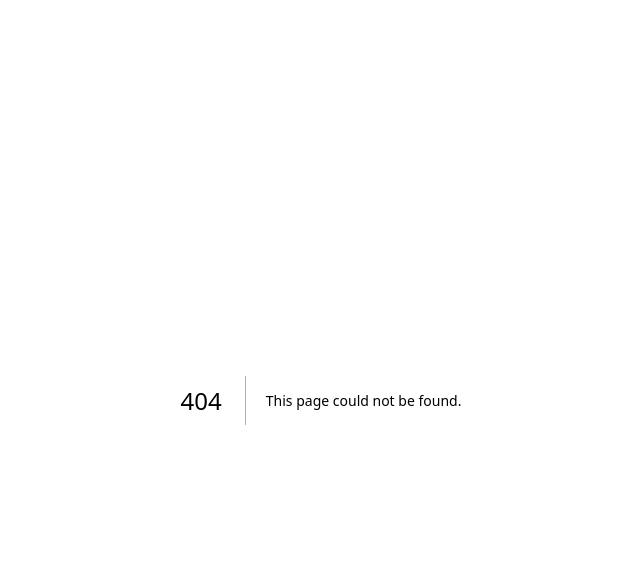
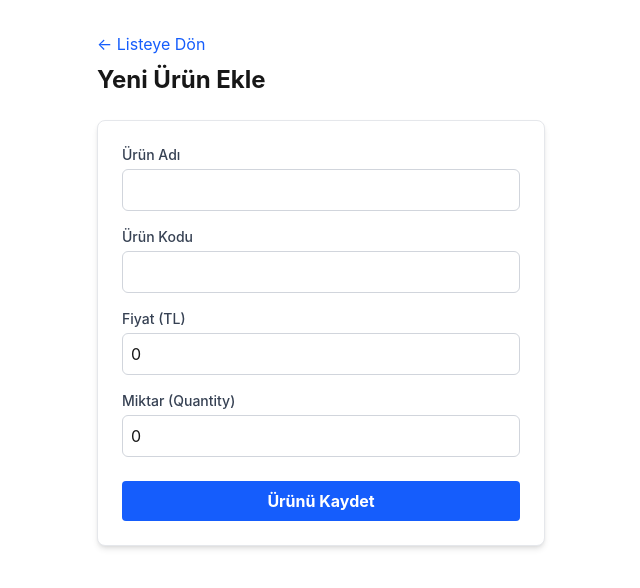
Before and after one commit to CanKaya4/ProductFlow, a Next.js app in the folder product-flow-client/: page /create in a window 1280 px wide. Before the commit this address had no page. Shown: the top 588 px of the page, without its empty margins (319-959 px from the left). Built offline with nearby package versions, Linux system fonts and the light colour scheme; no server answers.

Commit message:
feat(client): implement product creation page

```diff
--- /dev/null
+++ b/product-flow-client/src/app/create/page.tsx
@@ -0,0 +1,94 @@
+'use client';
+
+import { useState } from 'react';
+import { useRouter } from 'next/navigation';
+import { productService } from '@/services/productService';
+import { ProductCreateDto } from '@/types/product';
+import Link from 'next/link';
+export default function CreateProductPage() {
+    const router = useRouter();
+    const [loading, setLoading] = useState(false);
+    const [product, setProduct] = useState<ProductCreateDto>({
+        name: '',
+        productCode: '',
+        price: 0,
+        quantity: 0
+    });
+
+    const handleSubmit = async (e: React.FormEvent) => {
+        e.preventDefault();
+        setLoading(true);
+        try {
+            await productService.create(product);
+            router.push('/');
+        } catch (error) {
+            console.error("Ekleme hatası:", error);
+            alert("Ürün eklenirken bir hata oluştu.");
+        } finally {
+            setLoading(false);
+        }
+    };
+
+    return (
+        <main className="container mx-auto p-8 max-w-lg">
+            <div className="mb-6">
+                <Link href="/" className="text-blue-600 hover:underline">← Listeye Dön</Link>
+                <h1 className="text-2xl font-bold mt-2">Yeni Ürün Ekle</h1>
+            </div>
+
+            <form onSubmit={handleSubmit} className="bg-white p-6 rounded-lg shadow-md border border-gray-200">
+                <div className="mb-4">
+                    <label className="block text-sm font-medium text-gray-700">Ürün Adı</label>
+                    <input
+                        type="text"
+                        required
+                        className="mt-1 block w-full border border-gray-300 rounded-md p-2"
+                        value={product.name}
+                        onChange={(e) => setProduct({ ...product, name: e.target.value })}
+                    />
+                </div>
+                  <div className="mb-4">
+                    <label className="block text-sm font-medium text-gray-700">Ürün Kodu</label>
+                    <input
+                        type="text"
+                        required
+                        className="mt-1 block w-full border border-gray-300 rounded-md p-2"
+                        value={product.productCode}
+                        onChange={(e) => setProduct({ ...product, productCode: e.target.value })}
+                    />
+                </div>
+
+                <div className="mb-4">
+                    <label className="block text-sm font-medium text-gray-700">Fiyat (TL)</label>
+                    <input
+                        type="number"
+                        step="0.01"
+                        required
+                        className="mt-1 block w-full border border-gray-300 rounded-md p-2"
+                        value={product.price}
+                        onChange={(e) => setProduct({ ...product, price: parseFloat(e.target.value) })}
+                    />
+                </div>
+
+                <div className="mb-6">
+                    <label className="block text-sm font-medium text-gray-700">Miktar (Quantity)</label>
+                    <input
+                        type="number"
+                        required
+                        className="mt-1 block w-full border border-gray-300 rounded-md p-2"
+                        value={product.quantity}
+                        onChange={(e) => setProduct({ ...product, quantity: parseInt(e.target.value) })}
+                    />
+                </div>
+
+                <button
+                    type="submit"
+                    disabled={loading}
+                    className="w-full bg-blue-600 text-white font-bold py-2 px-4 rounded hover:bg-blue-700 disabled:bg-blue-300 transition"
+                >
+                    {loading ? 'Kaydediliyor...' : 'Ürünü Kaydet'}
+                </button>
+            </form>
+        </main>
+    );
+}
```
